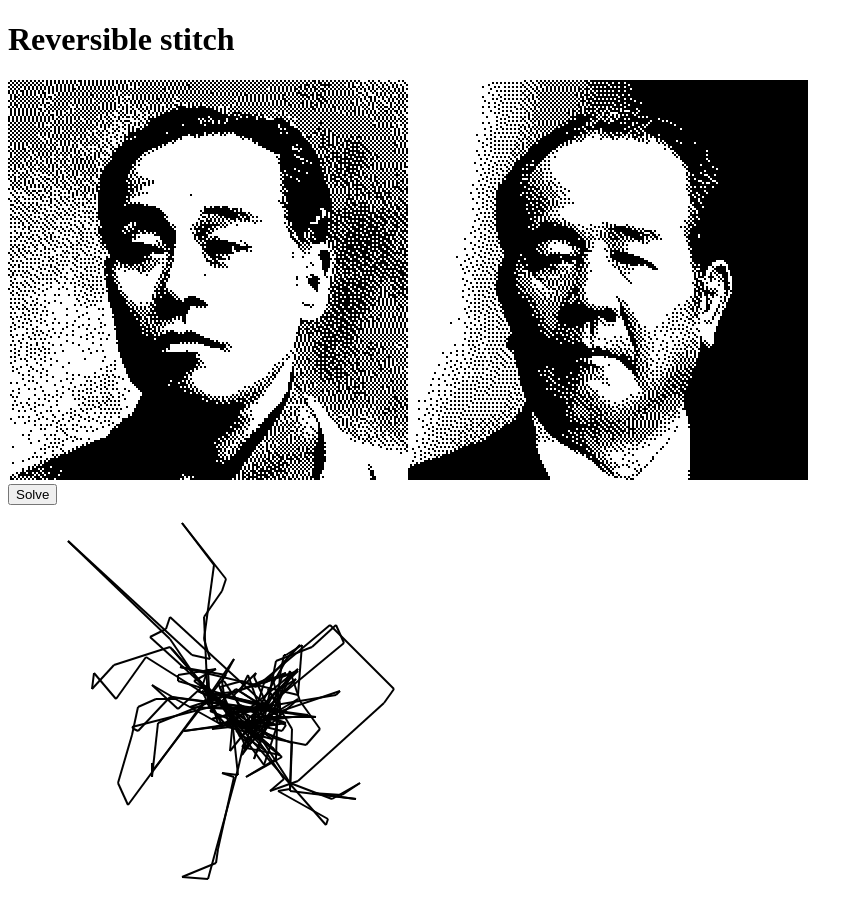
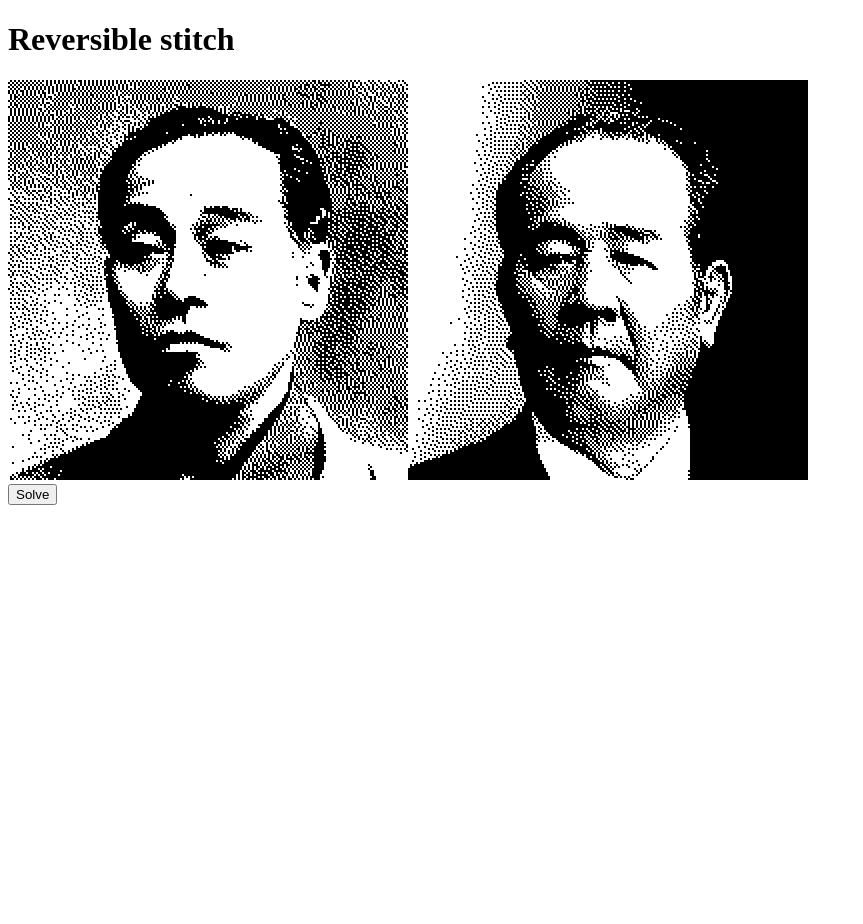
Before and after one commit to monman53/reversible-stitch, a Nuxt app: page / in a window 1280 px wide. Shown: the top 924 px of the page, without its empty margins (0-863 px from the left). Built offline with nearby package versions, Linux system fonts and the light colour scheme.

Commit message:
Support reversible solve

```diff
--- a/app/app.vue
+++ b/app/app.vue
@@ -65,7 +65,7 @@ onMounted(() => {
       ctx.putImageData(ditheredImageData, 0, 0);
     };
   }
-  answer.value = solve(width, height, frontImg, backImg, n);
+  // answer.value = solve(width, height, frontImg, backImg, n);
 });
 
 const onClickSolve = () => {
@@ -80,20 +80,6 @@ const onClickSolve = () => {
       <canvas id="back-ref" ref="back-ref" :width :height></canvas>
     </div>
     <button @click="onClickSolve">Solve</button>
-    <div>
-      <svg viewBox="0 0 200 200">
-        <g v-for="(item, index) in answer" :key="index">
-          <line
-            v-if="index > 0"
-            :x1="answer[index-1]!.j"
-            :y1="answer[index-1]!.i"
-            :x2="answer[index]!.j"
-            :y2="answer[index]!.i"
-            stroke="black"
-          ></line>
-        </g>
-      </svg>
-    </div>
     <div>
       <svg viewBox="0 0 200 200">
         <g v-for="(item, index) in answer" :key="index">
--- a/app/utils.ts
+++ b/app/utils.ts
@@ -42,50 +42,36 @@ const drawLine = (
   i1: number,
   j1: number,
   i2: number,
-  j2: number
+  j2: number,
+  diff: number
 ): void => {
   let currentI = i1;
   let currentJ = j1;
-
   const di = Math.abs(i2 - i1);
   const dj = Math.abs(j2 - j1);
-
   const stepI = i1 < i2 ? 1 : -1;
   const stepJ = j1 < j2 ? 1 : -1;
-
-  // 誤差項 (Error term)
-  // この実装では、dx - dy を初期値とする一般的なバリエーションを採用
   let err = dj - di;
-
   const height = img.length;
   if (height === 0) return;
   const width = img[0].length;
-
   while (true) {
-    // 座標が画像の範囲内にあるかチェックして描画
     if (
       currentI >= 0 &&
       currentI < height &&
       currentJ >= 0 &&
       currentJ < width
     ) {
-      img[currentI][currentJ] = 1;
+      img[currentI][currentJ] += diff;
     }
-
-    // 終点に達したらループを終了
     if (currentI === i2 && currentJ === j2) {
       break;
     }
-
     const e2 = 2 * err;
-
-    // 次のj座標を決定
     if (e2 >= -di) {
       err -= di;
       currentJ += stepJ;
     }
-
-    // 次のi座標を決定
     if (e2 <= dj) {
       err += dj;
       currentI += stepI;
@@ -97,18 +83,25 @@ const createImageFromAnswer = (
   answer: { i: number; j: number }[],
   width: number,
   height: number
-): number[][] => {
-  const img: number[][] = Array.from({ length: height }, () =>
+): number[][][] => {
+  const imgFront: number[][] = Array.from({ length: height }, () =>
+    Array(width).fill(0)
+  );
+  const imgBack: number[][] = Array.from({ length: height }, () =>
     Array(width).fill(0)
   );
 
   for (let i = 0; i < answer.length - 1; i++) {
     const { i: i1, j: j1 } = answer[i];
     const { i: i2, j: j2 } = answer[i + 1];
-    drawLine(img, i1, j1, i2, j2);
+    if (i % 2 === 0) {
+      drawLine(imgFront, i1, j1, i2, j2, +1);
+    } else {
+      drawLine(imgBack, i1, j1, i2, j2, +1);
+    }
   }
 
-  return img;
+  return [imgFront, imgBack];
 };
 
 const evalSimilarity = (
@@ -120,7 +113,10 @@ const evalSimilarity = (
   let similarity = 0;
   for (let i = 0; i < height; i++) {
     for (let j = 0; j < width; j++) {
-      if (img1[i][j] === img2[i][j]) {
+      if (
+        (img1[i][j] > 0 && img2[i][j] > 0) ||
+        (img1[i][j] === 0 && img2[i][j] === 0)
+      ) {
         similarity++;
       }
     }
@@ -141,7 +137,7 @@ export const solve = (
     answer.push({ i: randomInt(0, height - 1), j: randomInt(0, width - 1) });
   }
   // Create images from the answer
-  let img = createImageFromAnswer(answer, width, height);
+  let [imgFront, imgBack] = createImageFromAnswer(answer, width, height);
 
   for (let iter = 0; iter < 10000; iter++) {
     // Randomly select point and move it to a neighboring point
@@ -155,13 +151,24 @@ export const solve = (
     };
     answer[idx] = newPoint;
     // Create new image from the updated answer
-    const newImg = createImageFromAnswer(answer, width, height);
+    const [newImgFront, newImgBack] = createImageFromAnswer(
+      answer,
+      width,
+      height
+    );
     // Evaluate similarity with the front and back images
-    const similarity = evalSimilarity(newImg, frontImg, width, height);
+    const similarity =
+      evalSimilarity(newImgFront, frontImg, width, height) +
+      evalSimilarity(newImgBack, backImg, width, height);
     // If the new image is better, keep it
-    if (similarity > evalSimilarity(img, frontImg, width, height)) {
+    if (
+      similarity >
+      evalSimilarity(imgFront, frontImg, width, height) +
+        evalSimilarity(imgBack, backImg, width, height)
+    ) {
       //   img.splice(0, img.length, ...newImg);
-      img = newImg;
+      imgFront = newImgFront;
+      imgBack = newImgBack;
     } else {
       answer[idx] = oldPoint; // Revert the change
     }
```
